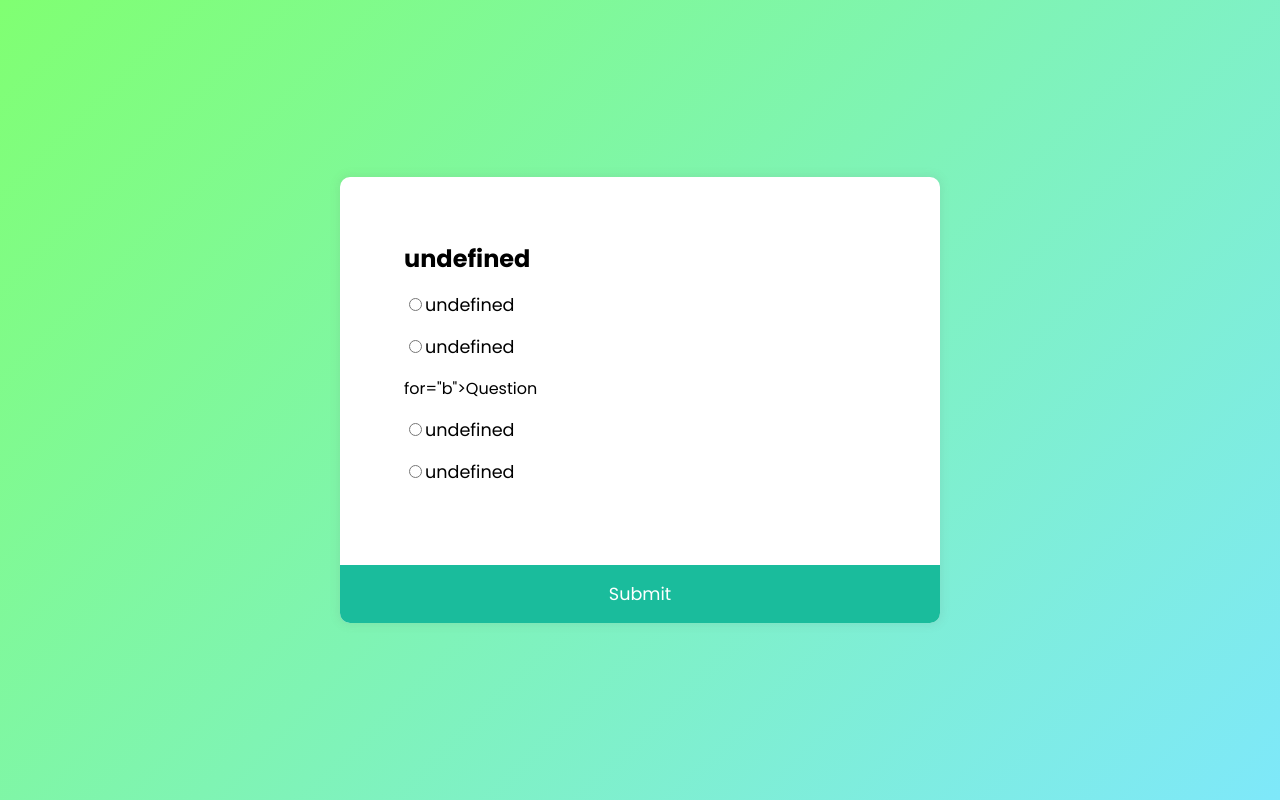
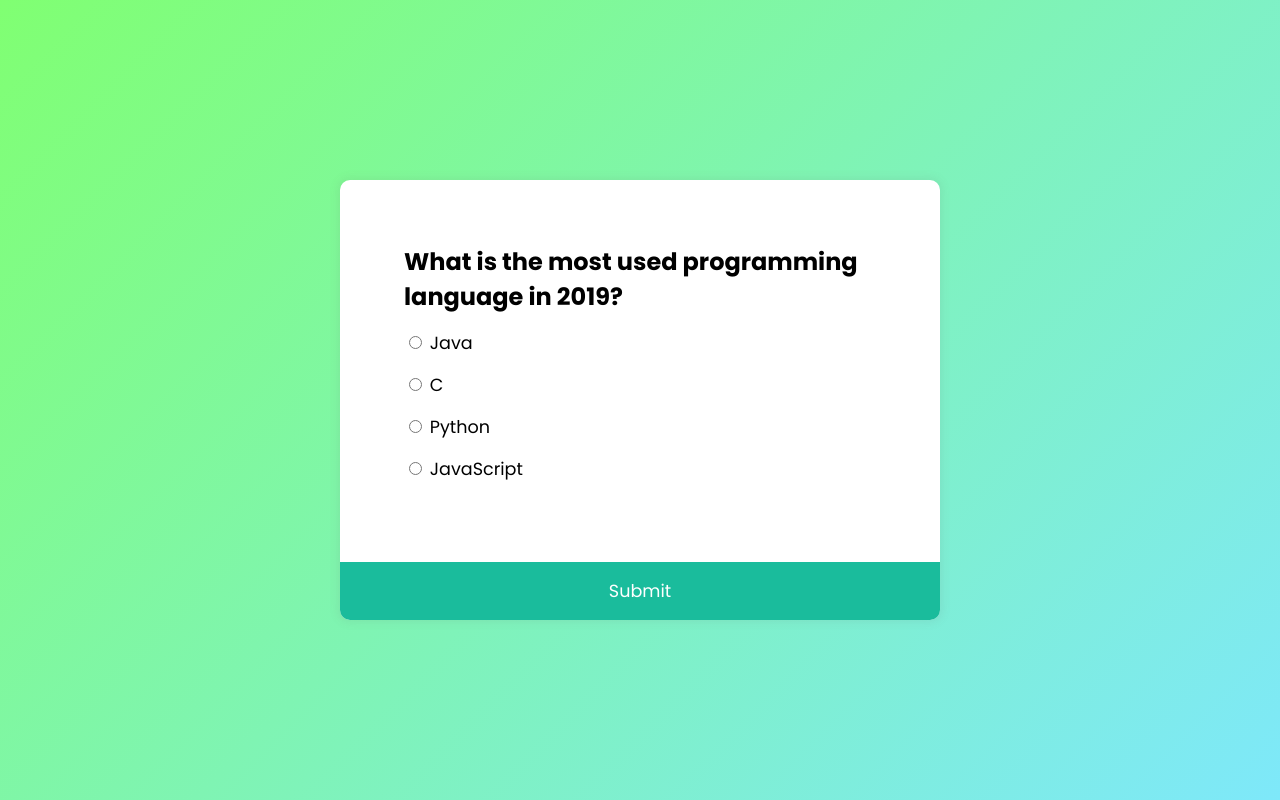
Before and after one commit to SyedAman10/Quiz-App, a plain HTML site: page index.html in a window 1280 px wide. Drawn offline with Linux system fonts and the light colour scheme.

Commit message:
completed code

```diff
--- a/index.html
+++ b/index.html
@@ -1,30 +1,56 @@
 <!DOCTYPE html>
 <html lang="en">
     <head>
-    <meta charset="UTF-8">
-    <meta http-equiv="X-UA-Compatible" content="IE=edge">
-    <meta name="viewport" content="width=device-width, initial-scale=1.0">
+        <meta charset="UTF-8" />
+        <meta name="viewport" content="width=device-width, initial-scale=1.0" />
         <title>Quiz App</title>
-    <link rel="stylesheet" href="style.css"/>
+        <link rel="stylesheet" href="style.css" />
         <script src="script.js" defer></script>
     </head>
     <body>
-    <div class="quiz-container">
+        <div class="quiz-container" id="quiz">
             <div class="quiz-header">
-
                 <h2 id="question">Question text</h2>
                 <ul>
-            <li><input type="radio" id="a" name="answer"><label id="a_text"for="a">Question</label></input></li>
-            <li><input type="radio" id="b"name="answer"><label id="b_text"for="b">Question</label></input></li> for="b">Question</label></input></li>
-            <li><input type="radio" id="c" name="answer"><label id="c_text" for="c">Question</label></input></li>
-            <li><input type="radio"  id="d" name="answer"><label id="d_text" for="d">Question</label></input></li>
+                    <li>
+                        <input
+                            type="radio"
+                            id="a"
+                            name="answer"
+                            class="answer"
+                        />
+                        <label id="a_text" for="a">Question</label>
+                    </li>
+                    <li>
+                        <input
+                            type="radio"
+                            id="b"
+                            name="answer"
+                            class="answer"
+                        />
+                        <label id="b_text" for="b">Question</label>
+                    </li>
+                    <li>
+                        <input
+                            type="radio"
+                            id="c"
+                            name="answer"
+                            class="answer"
+                        />
+                        <label id="c_text" for="c">Question</label>
+                    </li>
+                    <li>
+                        <input
+                            type="radio"
+                            id="d"
+                            name="answer"
+                            class="answer"
+                        />
+                        <label id="d_text" for="d">Question</label>
+                    </li>
                 </ul>
-
-
             </div>
-        <button>Submit</button>
-
+            <button id="submit">Submit</button>
         </div>
-
     </body>
 </html>
--- a/script.js
+++ b/script.js
@@ -1,64 +1,100 @@
 const quizData = [
     {
-         question: 'How old is Aman?' ,
-         a:'10',
-         b:'17',
-         c:'26',
-         d:'21',
-         correct:'d'
-
-    }, {
-        question: 'What is the most used programming language in 2019?',
-        a:'Java',
-        b:'C',
-        c:'Python',
-        d:'JavaScript',
-        correct:'d'
-    }, {
-        question: 'Who is the president of US?',
-        a:'Syed Aman',
-        b:'Donald Trump',
-        c:'Michael Jordan',
-        d:'Joe Biden',
-        correct:'d'
-    }, {
-        question: 'What does HTML stand for ?',
-        a:'Hypertext Markup Language',
-        b:'Hypertext Markups Language',
-        c:'Hyper Markup Language',
-        d:'Hypertext Mark Language',
-        correct:'a'
+        question: "What is the most used programming language in 2019?",
+        a: "Java",
+        b: "C",
+        c: "Python",
+        d: "JavaScript",
+        correct: "d",
     },
     {
-        question: 'What year was Javascript launched?',
-        a:'1996',
-        b:'1995',
-        c:'2018',
-        d:'none of above',
-        correct:'d'
-    }
+        question: "Who is the President of US?",
+        a: "Syed Aman",
+        b: "Joe Biden",
+        c: "Ivan Saldano",
+        d: "Mihai Andrei",
+        correct: "b",
+    },
+    {
+        question: "What does HTML stand for?",
+        a: "Hypertext Markup Language",
+        b: "Cascading Style Sheet",
+        c: "Jason Object Notation",
+        d: "Helicopters Terminals Motorboats Lamborginis",
+        correct: "a",
+    },
+    {
+        question: "What year was JavaScript launched?",
+        a: "1996",
+        b: "1995",
+        c: "1994",
+        d: "none of the above",
+        correct: "b",
+    },
 ];
 
-const questionEl = document.getElementById('question');
-
-const a_text = document.getElementById('a_text');
-const b_text = document.getElementById('b_text');
-const c_text = document.getElementById('c_text');
-const d_text = document.getElementById('d_text');
-
-
+const quiz = document.getElementById("quiz");
+const answerEls = document.querySelectorAll(".answer");
+const questionEl = document.getElementById("question");
+const a_text = document.getElementById("a_text");
+const b_text = document.getElementById("b_text");
+const c_text = document.getElementById("c_text");
+const d_text = document.getElementById("d_text");
+const submitBtn = document.getElementById("submit");
 
 let currentQuiz = 0;
+let score = 0;
 
 loadQuiz();
+
 function loadQuiz() {
-    const currentQuizData = [currentQuiz];
+    deselectAnswers();
 
-    questionEl.innerText =currentQuizData.question
+    const currentQuizData = quizData[currentQuiz];
+
+    questionEl.innerText = currentQuizData.question;
     a_text.innerText = currentQuizData.a;
     b_text.innerText = currentQuizData.b;
     c_text.innerText = currentQuizData.c;
     d_text.innerText = currentQuizData.d;
+}
 
-    currentQuestion++;
+function getSelected() {
+    let answer = undefined;
+
+    answerEls.forEach((answerEl) => {
+        if (answerEl.checked) {
+            answer = answerEl.id;
+        }
+    });
+
+    return answer;
 }
+
+function deselectAnswers() {
+    answerEls.forEach((answerEl) => {
+        answerEl.checked = false;
+    });
+}
+
+submitBtn.addEventListener("click", () => {
+    // check to see the answer
+    const answer = getSelected();
+
+    if (answer) {
+        if (answer === quizData[currentQuiz].correct) {
+            score++;
+        }
+
+        currentQuiz++;
+        if (currentQuiz < quizData.length) {
+            loadQuiz();
+        } else {
+            quiz.innerHTML = `
+                <h2>You answered correctly at ${score}/${quizData.length} questions.</h2>
+
+                <button onclick="location.reload()">Reload</button>
+            `;
+        }
+    }
+});
--- a/style.css
+++ b/style.css
@@ -49,6 +49,8 @@ h2{
 ul li {
     margin: 1rem 0;
     font-size: 1.1rem;
-    cursor: pointer;
     font-weight: normal;
 }
+ul li label {
+    cursor: pointer;
+}
```
Lines whose indentation alone changed are shown as unchanged.
